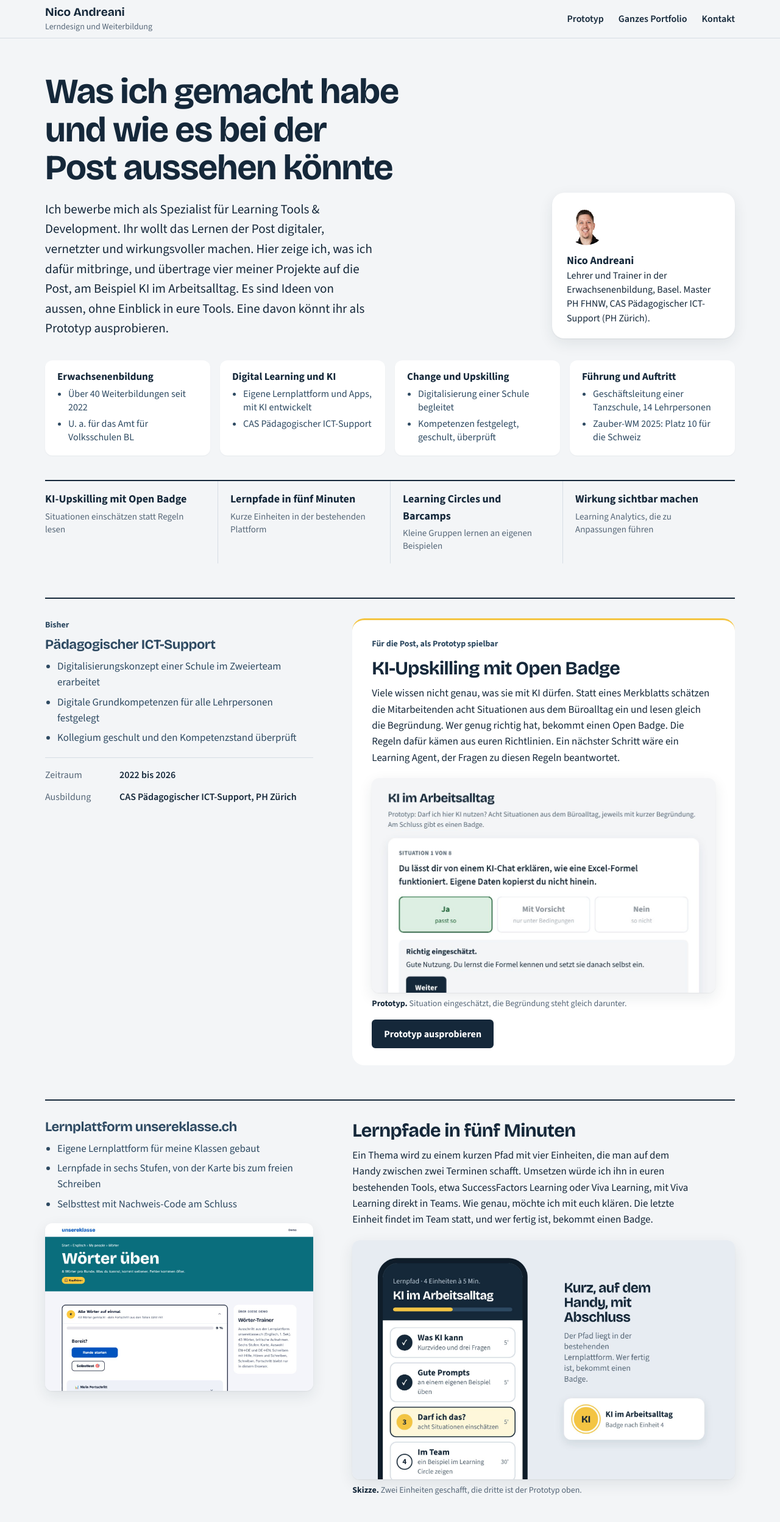
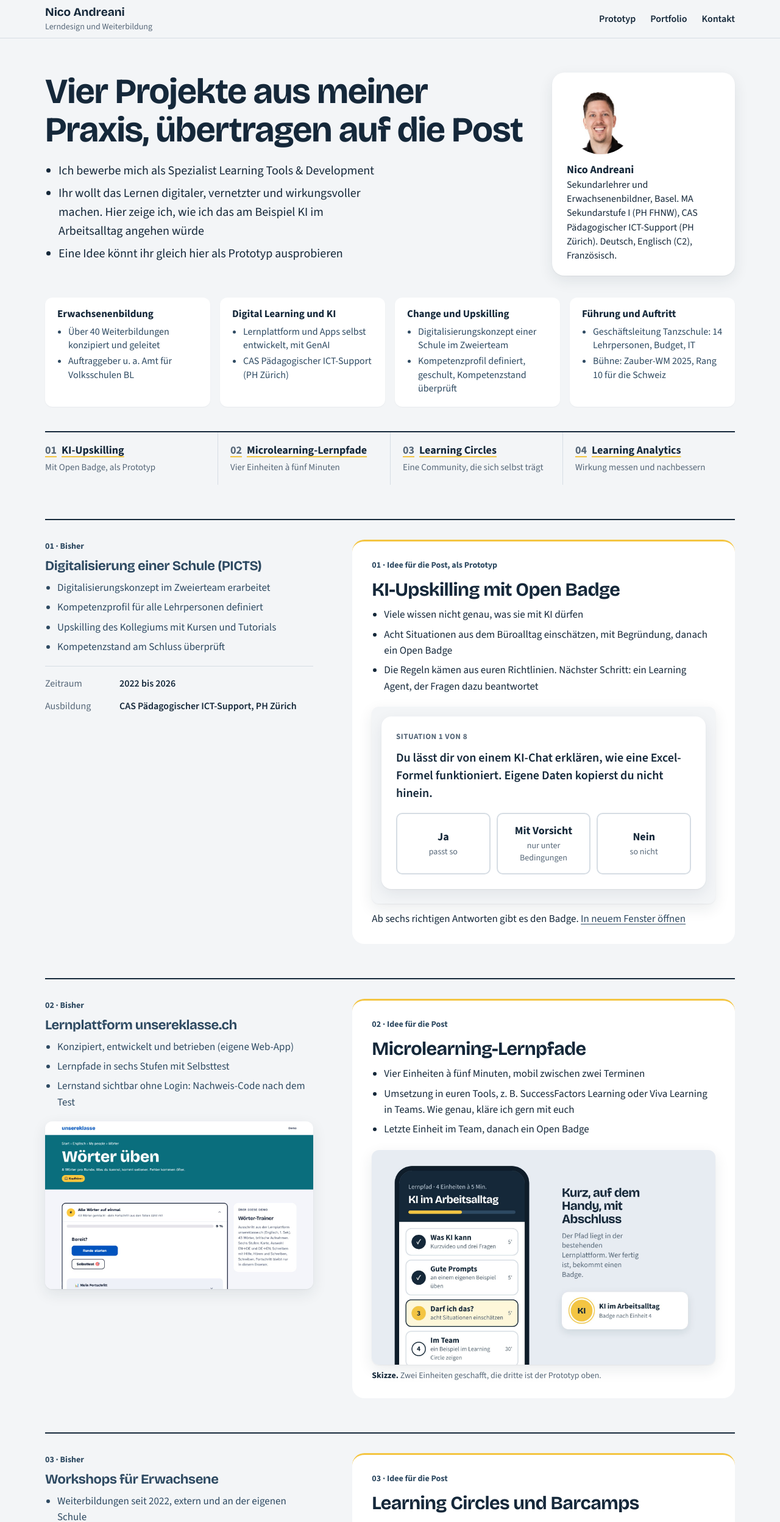
Before and after one commit to zauberernico-sys/portfolio, a plain HTML site: page post/index.html in a window 1280 px wide. Shown: the top 2496 px of the page at 61% size. Drawn offline with nearby package versions, Linux system fonts and the light colour scheme.

Commit message:
Roche- und Post-Seite nach externer Prüfung: Ideen als Karten mit Bulletpoints, Highlights, Prototyp direkt eingebettet
Co-Authored-By: Claude Opus 5.5 <noreply@anthropic.com>
Claude-Session: https://claude.ai/code/session_014XkfFDuSjJmJmkreTr4ADN

```diff
--- a/post/index.html
+++ b/post/index.html
@@ -291,6 +291,26 @@ footer p{max-width:none;margin:0}
 @media (max-width:1000px){.glance{grid-template-columns:1fr 1fr}}
 @media (max-width:600px){.glance{grid-template-columns:1fr}}
 .pair-row .was ul{color:var(--ink-2)}
+
+/* Überarbeitung Nov 2026: alle Ideen als Karten, Highlights oben, nummerierte Sprungmarken */
+.r-intro{align-items:start}
+.r-intro aside img{width:112px;height:112px}
+@media (max-width:900px){.r-intro aside img{width:88px;height:88px}}
+.r-intro .points{margin:20px 0 0;padding-left:22px;font-size:clamp(18px,1.7vw,20px);max-width:56ch}
+.r-intro .points li+li{margin-top:6px}
+.pair-row:not(.proto) .wie{background:var(--white);border-radius:var(--r-l);border-top:3px solid var(--signal);padding:28px 32px}
+@media (max-width:600px){.pair-row:not(.proto) .wie{padding:22px 20px}}
+@media (min-width:901px){.pair-row+.pair-row .lab{display:block}}
+.pair-row .wie ul{color:var(--ink)}
+.pair-row .wie li b{color:var(--ink-2)}
+.focus a b{text-decoration:underline;text-decoration-color:var(--signal);text-decoration-thickness:2px;text-underline-offset:4px}
+.focus a b i{font-style:normal;color:var(--muted);margin-right:8px;font-variant-numeric:tabular-nums}
+.focus a{min-height:44px}
+@media (max-width:520px){.focus span{display:block;font-size:14px}}
+.embed-proto{position:relative;margin-top:8px;border-radius:var(--r-m);overflow:hidden;background:var(--paper);box-shadow:var(--shadow)}
+.embed-proto iframe{display:block;width:100%;height:520px;border:0}
+.small-link{font-size:15px}
+@media (max-width:420px){.top nav{gap:14px}.top nav a{font-size:15px}}
 </style>
 </head>
 <body>
@@ -299,8 +319,8 @@ footer p{max-width:none;margin:0}
   <div class="wrap">
     <a class="brand" href="../"><b>Nico Andreani</b><span>Lerndesign und Weiterbildung</span></a>
     <nav aria-label="Seitennavigation">
-      <a class="keep" href="#prototypen">Prototyp</a>
-      <a href="../">Ganzes Portfolio</a>
+      <a class="keep" href="#idee-ki">Prototyp</a>
+      <a class="keep" href="../">Portfolio</a>
       <a class="keep" href="#kontakt">Kontakt</a>
     </nav>
   </div>
@@ -310,116 +330,110 @@ footer p{max-width:none;margin:0}
   <div class="wrap">
     <div class="r-intro">
       <div>
-        <h1>Was ich gemacht habe und wie es bei der Post aussehen könnte</h1>
-        <p class="lead">Ich bewerbe mich als Spezialist für Learning Tools &amp; Development. Ihr wollt das Lernen der Post digitaler, vernetzter und wirkungsvoller machen. Hier zeige ich, was ich dafür mitbringe, und übertrage vier meiner Projekte auf die Post, am Beispiel KI im Arbeitsalltag. Es sind Ideen von aussen, ohne Einblick in eure Tools. Eine davon könnt ihr als Prototyp ausprobieren.</p>
+        <h1>Vier Projekte aus meiner Praxis, übertragen auf die Post</h1>
+        <ul class="points">
+          <li>Ich bewerbe mich als Spezialist Learning Tools &amp; Development</li>
+          <li>Ihr wollt das Lernen digitaler, vernetzter und wirkungsvoller machen. Hier zeige ich, wie ich das am Beispiel KI im Arbeitsalltag angehen würde</li>
+          <li>Eine Idee könnt ihr gleich hier als Prototyp ausprobieren</li>
+        </ul>
       </div>
       <aside>
-        <img src="../img/portrait-sq.jpg" alt="Porträt Nico Andreani" width="64" height="64">
-        <p><b>Nico Andreani</b>Lehrer und Trainer in der Erwachsenenbildung, Basel. Master PH FHNW, CAS Pädagogischer ICT-Support (PH Zürich).</p>
+        <img src="../img/portrait-sq.jpg" alt="Porträt Nico Andreani" width="112" height="112">
+        <p><b>Nico Andreani</b>Sekundarlehrer und Erwachsenenbildner, Basel. MA Sekundarstufe I (PH FHNW), CAS Pädagogischer ICT-Support (PH Zürich). Deutsch, Englisch (C2), Französisch.</p>
       </aside>
     </div>
 
     <section class="glance" aria-label="Auf einen Blick">
-      <div><h3>Erwachsenenbildung</h3><ul><li>Über 40 Weiterbildungen seit 2022</li><li>U. a. für das Amt für Volksschulen BL</li></ul></div>
-      <div><h3>Digital Learning und KI</h3><ul><li>Eigene Lernplattform und Apps, mit KI entwickelt</li><li>CAS Pädagogischer ICT-Support</li></ul></div>
-      <div><h3>Change und Upskilling</h3><ul><li>Digitalisierung einer Schule begleitet</li><li>Kompetenzen festgelegt, geschult, überprüft</li></ul></div>
-      <div><h3>Führung und Auftritt</h3><ul><li>Geschäftsleitung einer Tanzschule, 14 Lehrpersonen</li><li>Zauber-WM 2025: Platz 10 für die Schweiz</li></ul></div>
+      <div><h3>Erwachsenenbildung</h3><ul><li>Über 40 Weiterbildungen konzipiert und geleitet</li><li>Auftraggeber u. a. Amt für Volksschulen BL</li></ul></div>
+      <div><h3>Digital Learning und KI</h3><ul><li>Lernplattform und Apps selbst entwickelt, mit GenAI</li><li>CAS Pädagogischer ICT-Support (PH Zürich)</li></ul></div>
+      <div><h3>Change und Upskilling</h3><ul><li>Digitalisierungskonzept einer Schule im Zweierteam</li><li>Kompetenzprofil definiert, geschult, Kompetenzstand überprüft</li></ul></div>
+      <div><h3>Führung und Auftritt</h3><ul><li>Geschäftsleitung Tanzschule: 14 Lehrpersonen, Budget, IT</li><li>Bühne: Zauber-WM 2025, Rang 10 für die Schweiz</li></ul></div>
     </section>
+
     <nav class="focus" aria-label="Die vier Ideen">
-      <a href="#idee-ki"><b>KI-Upskilling mit Open Badge</b><span>Situationen einschätzen statt Regeln lesen</span></a>
-      <a href="#idee-pfad"><b>Lernpfade in fünf Minuten</b><span>Kurze Einheiten in der bestehenden Plattform</span></a>
-      <a href="#idee-circle"><b>Learning Circles und Barcamps</b><span>Kleine Gruppen lernen an eigenen Beispielen</span></a>
-      <a href="#idee-wirkung"><b>Wirkung sichtbar machen</b><span>Learning Analytics, die zu Anpassungen führen</span></a>
+      <a href="#idee-ki"><b><i>01</i>KI-Upskilling</b><span>Mit Open Badge, als Prototyp</span></a>
+      <a href="#idee-pfad"><b><i>02</i>Microlearning-Lernpfade</b><span>Vier Einheiten à fünf Minuten</span></a>
+      <a href="#idee-circle"><b><i>03</i>Learning Circles</b><span>Eine Community, die sich selbst trägt</span></a>
+      <a href="#idee-wirkung"><b><i>04</i>Learning Analytics</b><span>Wirkung messen und nachbessern</span></a>
     </nav>
 
     <div class="pairs">
 
       <article class="pair-row proto" id="idee-ki">
         <div class="was">
-          <p class="lab">Bisher</p>
-          <h3>Pädagogischer ICT-Support</h3>
-          <ul><li>Digitalisierungskonzept einer Schule im Zweierteam erarbeitet</li><li>Digitale Grundkompetenzen für alle Lehrpersonen festgelegt</li><li>Kollegium geschult und den Kompetenzstand überprüft</li></ul>
-          <dl class="facts">
-            <div><dt>Zeitraum</dt><dd>2022 bis 2026</dd></div>
-            <div><dt>Ausbildung</dt><dd>CAS Pädagogischer ICT-Support, PH Zürich</dd></div>
-          </dl>
+          <p class="lab">01 · Bisher</p>
+          <h3>Digitalisierung einer Schule (PICTS)</h3>
+          <ul><li>Digitalisierungskonzept im Zweierteam erarbeitet</li><li>Kompetenzprofil für alle Lehrpersonen definiert</li><li>Upskilling des Kollegiums mit Kursen und Tutorials</li><li>Kompetenzstand am Schluss überprüft</li></ul>
+          <dl class="facts"><div><dt>Zeitraum</dt><dd>2022 bis 2026</dd></div><div><dt>Ausbildung</dt><dd>CAS Pädagogischer ICT-Support, PH Zürich</dd></div></dl>
+
         </div>
         <div class="wie">
-          <p class="lab">Für die Post, als Prototyp spielbar</p>
+          <p class="lab">01 · Idee für die Post, als Prototyp</p>
           <h2>KI-Upskilling mit Open Badge</h2>
-          <p>Viele wissen nicht genau, was sie mit KI dürfen. Statt eines Merkblatts schätzen die Mitarbeitenden acht Situationen aus dem Büroalltag ein und lesen gleich die Begründung. Wer genug richtig hat, bekommt einen Open Badge. Die Regeln dafür kämen aus euren Richtlinien. Ein nächster Schritt wäre ein Learning Agent, der Fragen zu diesen Regeln beantwortet.</p>
-          <figure><img class="shot" src="../img/post-ki.jpg" alt="Prototyp KI im Arbeitsalltag: erste Situation mit Rückmeldung" loading="lazy"><figcaption><b>Prototyp.</b> Situation eingeschätzt, die Begründung steht gleich darunter.</figcaption></figure>
-          <a class="btn primary" href="#proto-stage">Prototyp ausprobieren</a>
+          <ul><li>Viele wissen nicht genau, was sie mit KI dürfen</li><li>Acht Situationen aus dem Büroalltag einschätzen, mit Begründung, danach ein Open Badge</li><li>Die Regeln kämen aus euren Richtlinien. Nächster Schritt: ein Learning Agent, der Fragen dazu beantwortet</li></ul>
+          <div class="embed-proto" id="proto-stage"><iframe id="pframe" src="ki-check.html?embed" title="Prototyp KI im Arbeitsalltag"></iframe></div><p class="small-link">Ab sechs richtigen Antworten gibt es den Badge. <a href="ki-check.html" target="_blank" rel="noopener">In neuem Fenster öffnen</a></p>
+
         </div>
       </article>
 
       <article class="pair-row" id="idee-pfad">
         <div class="was">
-          <p class="lab">Bisher</p>
+          <p class="lab">02 · Bisher</p>
           <h3>Lernplattform unsereklasse.ch</h3>
-          <ul><li>Eigene Lernplattform für meine Klassen gebaut</li><li>Lernpfade in sechs Stufen, von der Karte bis zum freien Schreiben</li><li>Selbsttest mit Nachweis-Code am Schluss</li></ul>
-          <img class="shot" src="../img/wt.jpg" alt="Wörter-Trainer auf unsereklasse.ch" loading="lazy">
+          <ul><li>Konzipiert, entwickelt und betrieben (eigene Web-App)</li><li>Lernpfade in sechs Stufen mit Selbsttest</li><li>Lernstand sichtbar ohne Login: Nachweis-Code nach dem Test</li></ul>
+
+          <img class="shot" src="../img/wt.jpg" alt="Wörter-Trainer auf unsereklasse.ch">
         </div>
         <div class="wie">
-          <p class="lab">Für die Post</p>
-          <h2>Lernpfade in fünf Minuten</h2>
-          <p>Ein Thema wird zu einem kurzen Pfad mit vier Einheiten, die man auf dem Handy zwischen zwei Terminen schafft. Umsetzen würde ich ihn in euren bestehenden Tools, etwa SuccessFactors Learning oder Viva Learning, mit Viva Learning direkt in Teams. Wie genau, möchte ich mit euch klären. Die letzte Einheit findet im Team statt, und wer fertig ist, bekommt einen Badge.</p>
-          <figure><img class="shot" src="../img/post-pfad.jpg" alt="Skizze: Lernpfad KI im Arbeitsalltag mit vier Einheiten auf dem Handy" loading="lazy"><figcaption><b>Skizze.</b> Zwei Einheiten geschafft, die dritte ist der Prototyp oben.</figcaption></figure>
+          <p class="lab">02 · Idee für die Post</p>
+          <h2>Microlearning-Lernpfade</h2>
+          <ul><li>Vier Einheiten à fünf Minuten, mobil zwischen zwei Terminen</li><li>Umsetzung in euren Tools, z. B. SuccessFactors Learning oder Viva Learning in Teams. Wie genau, kläre ich gern mit euch</li><li>Letzte Einheit im Team, danach ein Open Badge</li></ul>
+          <figure><img class="shot" src="../img/post-pfad.jpg" alt="Skizze: Lernpfad KI im Arbeitsalltag mit vier Einheiten auf dem Handy"><figcaption><b>Skizze.</b> Zwei Einheiten geschafft, die dritte ist der Prototyp oben.</figcaption></figure>
+
         </div>
       </article>
 
       <article class="pair-row" id="idee-circle">
         <div class="was">
-          <p class="lab">Bisher</p>
-          <h3>Weiterbildungen für Lehrpersonen</h3>
-          <ul><li>Über 40 Weiterbildungen konzipiert und geleitet</li><li>Themen: digitales Prüfen, Gamification, Auftreten vor Gruppen</li><li>Tafel-Werkzeuge aus der eigenen App Lektoplan im Einsatz</li></ul>
-          <img class="shot" src="../img/lk-tafel.jpg" alt="Digitale Tafel aus Lektoplan" loading="lazy">
+          <p class="lab">03 · Bisher</p>
+          <h3>Workshops für Erwachsene</h3>
+          <ul><li>Weiterbildungen seit 2022, extern und an der eigenen Schule</li><li>Themen: digitales Prüfen, Gamification, Auftreten vor Gruppen</li><li>Interaktive Inhalte mit Autorentools, BookWidgets Ambassador</li><li>Didaktische Beratung von Lehrpersonen bei digitalen Einheiten</li></ul>
+
+
         </div>
         <div class="wie">
-          <p class="lab">Für die Post</p>
+          <p class="lab">03 · Idee für die Post</p>
           <h2>Learning Circles und Barcamps</h2>
-          <p>Sechs Leute treffen sich viermal und bringen jedes Mal ein eigenes Beispiel mit. Ich würde die ersten Circles moderieren und dann eine Anleitung schreiben, damit die Teams sie selbst weiterführen. Was im Circle unklar bleibt, fliesst zurück in den Lernpfad. Die besten Beispiele zeigen die Teams einmal im Jahr an einem Barcamp.</p>
-          <figure><img class="shot" src="../img/post-circle.jpg" alt="Skizze: Board eines Learning Circle mit drei Spalten" loading="lazy"><figcaption><b>Skizze.</b> Das Board nach dem zweiten Treffen.</figcaption></figure>
+          <ul><li>Sechs Leute, vier Treffen, jedes Mal ein eigenes Beispiel</li><li>Ich moderiere die ersten Circles und schreibe eine Anleitung, damit eine Learning Community entsteht, die sich selbst trägt</li><li>Die besten Beispiele zeigen die Teams an einem Barcamp</li></ul>
+          <figure><img class="shot" src="../img/post-circle.jpg" alt="Skizze: Board eines Learning Circle mit drei Spalten"><figcaption><b>Skizze.</b> Das Board nach dem zweiten Treffen.</figcaption></figure>
+
         </div>
       </article>
 
       <article class="pair-row" id="idee-wirkung">
         <div class="was">
-          <p class="lab">Bisher</p>
-          <h3>Lernziele und Nachweis-Code</h3>
-          <ul><li>Selbsteinschätzung der Lernziele mit einer Ampel</li><li>Nachweis-Code nach dem Selbsttest: Ich sehe, wer welche Stufe geschafft hat</li><li>Ohne Konten und Tracking, weil Datenschutz an der Schule Vorrang hat</li></ul>
-          <dl class="facts">
-            <div><dt>Ziel</dt><dd>Sehen, was sitzt, und den Unterricht anpassen</dd></div>
-          </dl>
+          <p class="lab">04 · Bisher</p>
+          <h3>Lernstand sichtbar machen</h3>
+          <ul><li>Selbsteinschätzung der Lernziele mit einer Ampel</li><li>Selbsttests mit sofortiger Rückmeldung</li><li>Privacy by Design: keine Personendaten, kein Tracking</li></ul>
+          <dl class="facts"><div><dt>Ziel</dt><dd>Lernstand erkennen und das Angebot gezielt anpassen</dd></div></dl>
+
         </div>
         <div class="wie">
-          <p class="lab">Für die Post</p>
-          <h2>Wirkung sichtbar machen</h2>
-          <p>Abschlussquoten allein sagen wenig. Ich würde vorher und nachher fragen, ob sich die Leute sicher fühlen, und nach sechs Wochen nachfassen, ob sie es im Alltag nutzen. Daraus wird jedes Mal eine kurze Liste mit Anpassungen am Lernpfad.</p>
-          <figure><img class="shot" src="../img/post-analytics.jpg" alt="Skizze: Auswertung eines Lernpfads mit Beispieldaten" loading="lazy"><figcaption><b>Skizze mit Beispieldaten.</b> Kennzahlen und was wir daraus ändern.</figcaption></figure>
+          <p class="lab">04 · Idee für die Post</p>
+          <h2>Learning Analytics, die etwas ändern</h2>
+          <ul><li>Vorher und nachher fragen: Fühlen sich die Leute sicher?</li><li>Nach sechs Wochen nachfassen: Nutzen sie es im Alltag?</li><li>Daraus jedes Mal eine kurze Liste mit Anpassungen am Lernpfad</li></ul>
+          <figure><img class="shot" src="../img/post-analytics.jpg" alt="Skizze: Auswertung eines Lernpfads mit Beispieldaten"><figcaption><b>Skizze mit Beispieldaten.</b> Kennzahlen und was wir daraus ändern.</figcaption></figure>
+
         </div>
       </article>
     </div>
   </div>
 
-  <section class="sec" id="prototypen">
-    <div class="wrap">
-      <div class="sec-head">
-        <h2>Selbst ausprobieren</h2>
-        <p>Ein unabhängiger Prototyp mit Beispielinhalten, nicht von der Post. Acht Situationen, etwa fünf Minuten.</p>
-      </div>
-      <div class="stage" id="proto-stage">
-        <div class="screen" id="screen"><iframe id="pframe" src="ki-check.html?embed" title="Prototyp KI im Arbeitsalltag"></iframe></div>
-        <div class="stage-foot"><p>Ab sechs richtigen Antworten gibt es den Badge.</p><a href="ki-check.html" target="_blank" rel="noopener">In neuem Fenster öffnen</a></div>
-      </div>
-    </div>
-  </section>
-
   <div class="wrap contact" id="kontakt">
     <div class="contact-box">
       <div>
-        <h2>Gerne bespreche ich das mit euch</h2>
-        <p>Ob das zu euren Tools und eurer Lernkultur passt, möchte ich mit euch herausfinden. Den Prototyp zeige ich euch gerne in zwanzig Minuten, in Bern Wankdorf oder online.</p>
+        <h2>Lasst uns zwanzig Minuten darüber sprechen</h2>
+        <p>Ich zeige euch den Prototyp gern vor Ort in Bern oder online und höre, was davon zu euren Tools und eurer Lernkultur passt.</p>
       </div>
       <div>
         <dl>
@@ -438,7 +452,7 @@ footer p{max-width:none;margin:0}
 
 <script>
 (function(){
-  var screen=document.getElementById('screen'),f=document.getElementById('pframe');
+  var screen=document.getElementById('pframe'),f=screen;
   window.addEventListener('message',function(e){if(!e.data||!e.data.protoH||e.source!==f.contentWindow)return;screen.style.height=Math.max(320,Math.min(1100,e.data.protoH+8))+'px'});
 })();
 </script>
```
Also changed, not shown: roche/index.html (+77 -52 lines), img/roche-qa.jpg.
